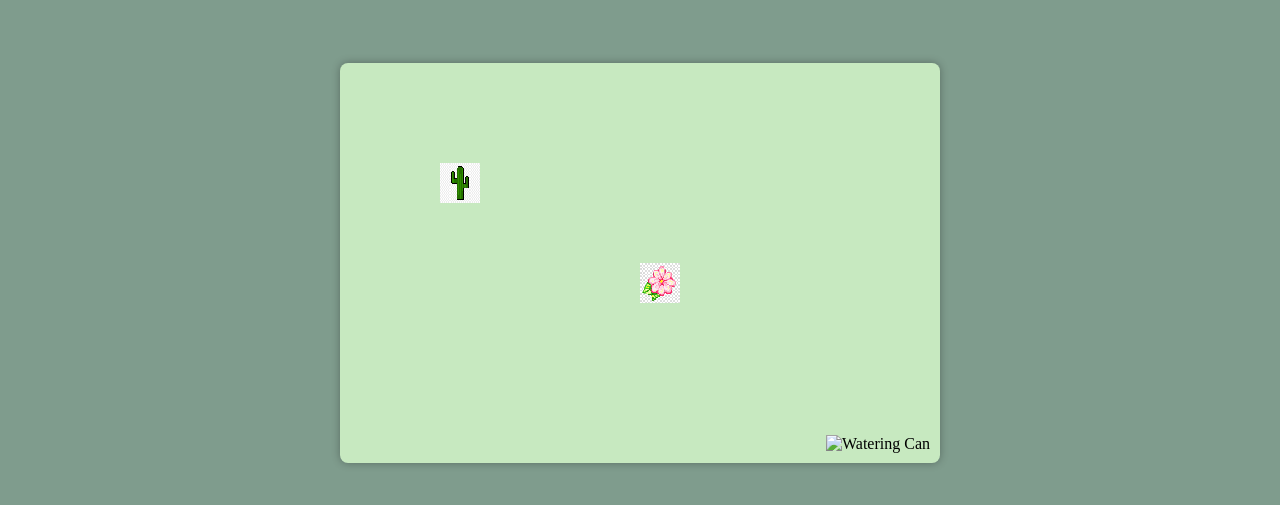
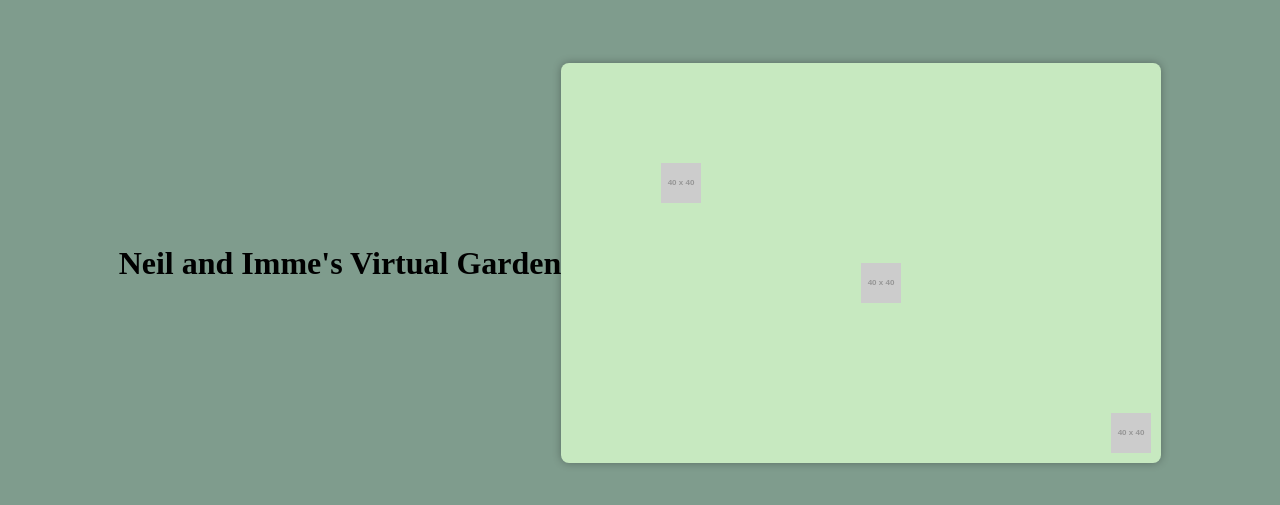
Before and after one commit to nandre21/virtualgarden, a plain HTML site: page index.html in a window 1280 px wide. Shown: the part 145-650 px from the top of the page. Drawn offline with Linux system fonts and the light colour scheme; placeholder pictures from the web are drawn by us.

Commit message:
Update index.html

```diff
--- a/index.html
+++ b/index.html
@@ -1,7 +1,7 @@
 <!DOCTYPE html>
 <html>
 <head>
-    <title>Neil & Imme's Virtual Garden</title>
+    <title>Neil and Imme's Virtual Garden</title>
     <style>
         /* CSS styles for the garden and plant images */
         body {
@@ -67,25 +67,26 @@
 </head>
 <body>
     <div class="game-container">
+        <h1>Neil and Imme's Virtual Garden</h1>
         <div class="garden">
             <div class="plant" id="plant1" style="top: 100px; left: 100px;" onclick="growPlant(this)">
-                <img src="cactus.png" alt="Plant 1">
+                <img src="https://via.placeholder.com/40x40" alt="Plant 1">
                 <div class="tooltip">Plant 1</div>
             </div>
             <div class="plant" id="plant2" style="top: 200px; left: 300px;" onclick="growPlant(this)">
-                <img src="flower.png" alt="Plant 2">
+                <img src="https://via.placeholder.com/40x40" alt="Plant 2">
                 <div class="tooltip">Plant 2</div>
             </div>
             <!-- Add more plant elements as needed -->
-            <img class="watering-can" id="watering-can" src="path/to/watering_can.png" alt="Watering Can" onclick="waterPlants()">
+            <img class="watering-can" id="watering-can" src="https://via.placeholder.com/40x40" alt="Watering Can" onclick="waterPlants()">
         </div>
     </div>
 
     <script>
         // Plant data
         const plants = [
-            { id: "plant1", image: "cactus.png", name: "Plant 1", growthStage: 0 },
-            { id: "plant2", image: "flower.png", name: "Plant 2", growthStage: 0 }
+            { id: "plant1", image: "https://via.placeholder.com/40x40", name: "Plant 1", growthStage: 0 },
+            { id: "plant2", image: "https://via.placeholder.com/40x40", name: "Plant 2", growthStage: 0 }
             // Add more plants here
         ];
 
```
